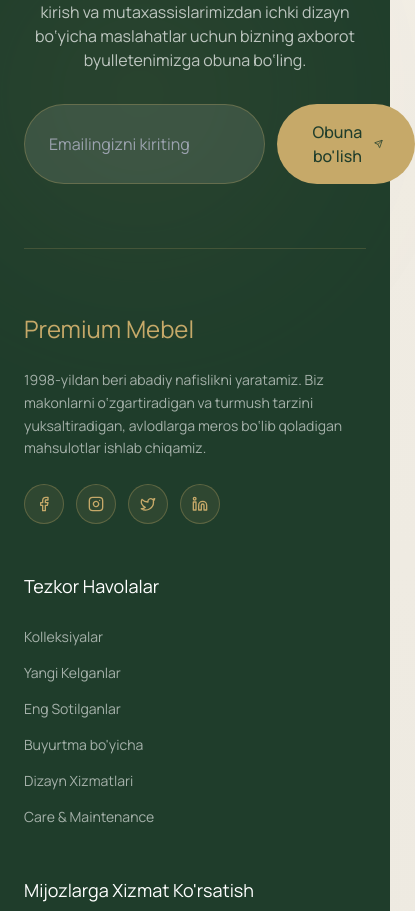
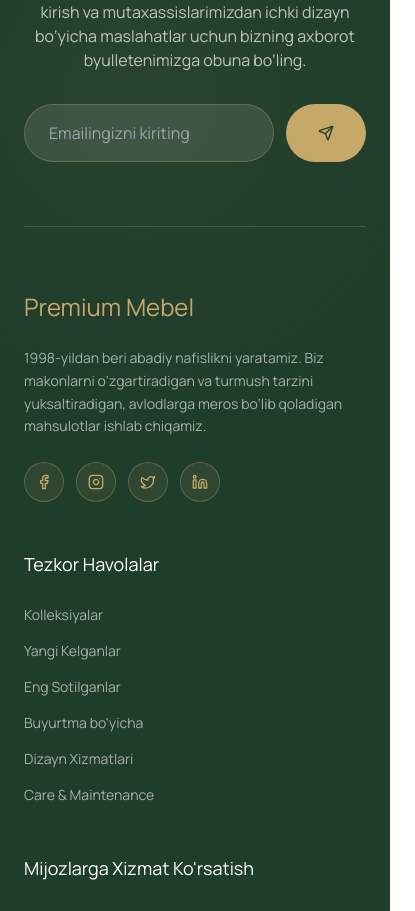
Before and after one commit to estoyse/sofmebel, a Next.js app: page /online-magazine in a window 390 px wide. Shown: the part 1000-1911 px from the top of the page, 415 px wide, since content can reach past the window. Built offline with nearby package versions, Linux system fonts and the light colour scheme; a web font is replaced by a local one.

Commit message:
style: Add responsive visibility to the "Obuna bo'lish" text in the footer to get rid of x overflow.

```diff
--- a/components/Footer.tsx
+++ b/components/Footer.tsx
@@ -68,7 +68,7 @@ export function Footer() {
                 type='submit'
                 className='px-8 py-4 rounded-full flex items-center gap-2 transition-all duration-300 hover:scale-105 hover:shadow-2xl bg-goldAccent text-greenDeep font-medium'
               >
-                <span>Obuna bo&apos;lish</span>
+                <span className='hidden md:block'>Obuna bo&apos;lish</span>
                 <Send className='w-4 h-4' />
               </button>
             </form>
```
